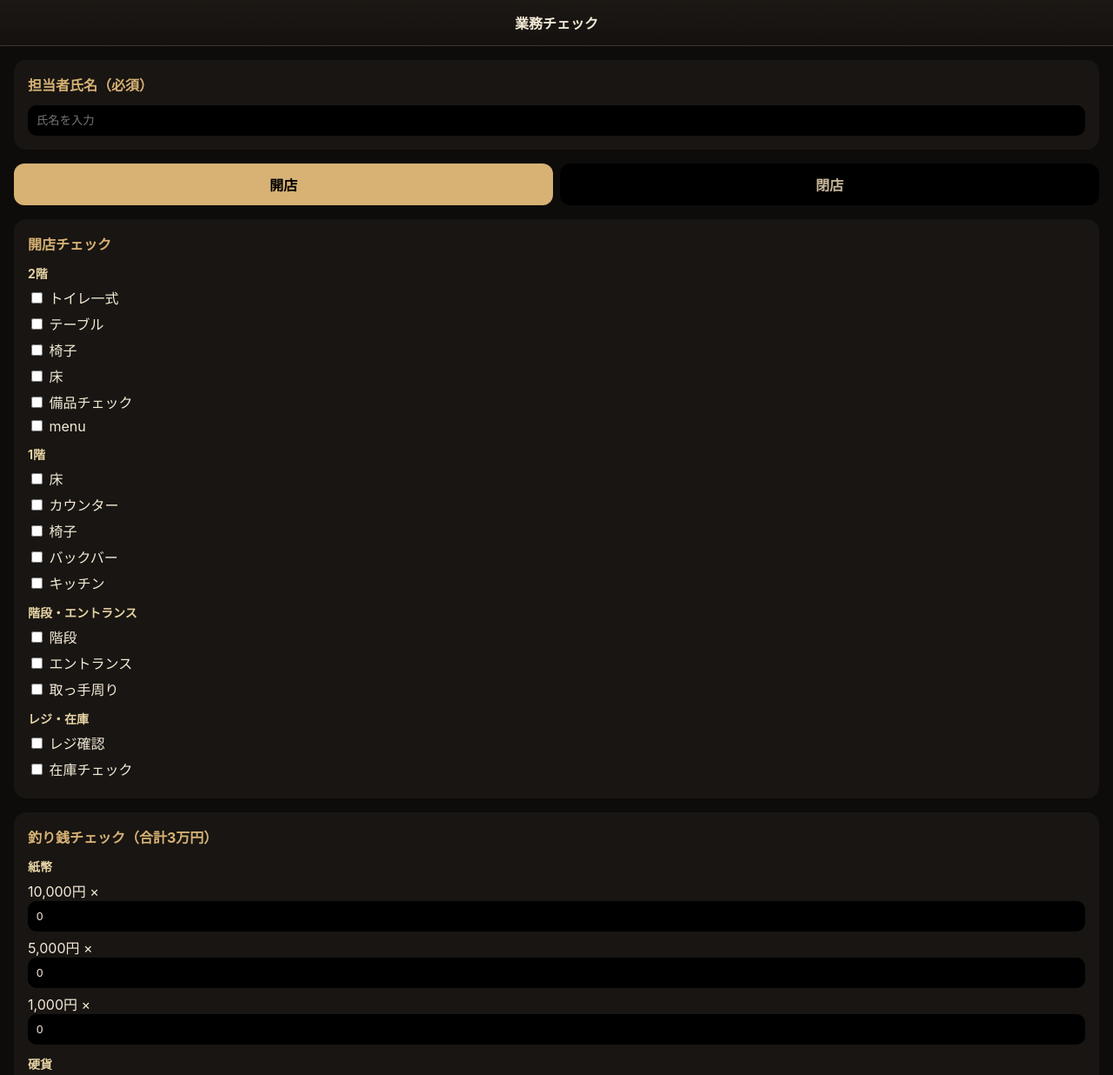
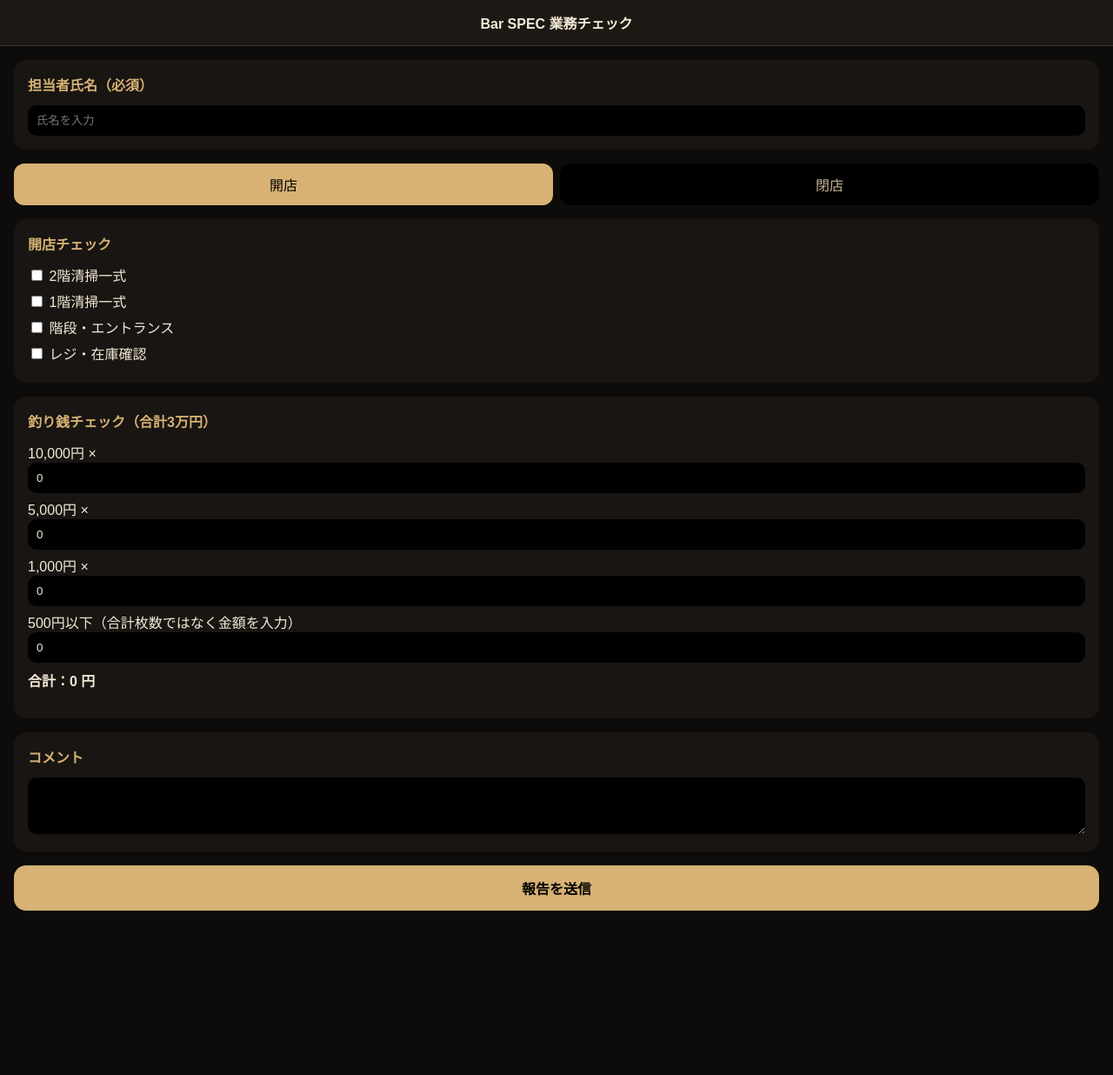
Before and after one commit to barspec884-cmyk/spec-operations, a plain HTML site: page public/index.html in a window 1280 px wide. Shown: the top 1236 px of the page at 87% size. After the commit the page ends 1063 px from the top, so only its background shows below. Drawn offline with Linux system fonts and the light colour scheme.

Commit message:
Add files via upload

```diff
--- a/public/index.html
+++ b/public/index.html
@@ -5,160 +5,67 @@
 <meta name="viewport" content="width=device-width,initial-scale=1">
 <title>業務チェック｜Bar SPEC</title>
 <style>
-:root{
-  --bg-open:#0e0c0a;
-  --bg-close:#0b1020;
-  --panel:#181512;
-  --text:#f4ead7;
-  --muted:#c9b89b;
-  --amber:#d7b274;
-  --blue:#7da7ff;
-  --ok:#8fd19e;
-  --ng:#ff8f8f;
-}
+:root{--bg-open:#0e0c0a;--bg-close:#0b1020;--panel:#181512;--text:#f4ead7;--muted:#c9b89b;--amber:#d7b274;--blue:#7da7ff;--ok:#8fd19e;--ng:#ff8f8f;}
 *{box-sizing:border-box}
-body{
-  margin:0;
-  font-family:-apple-system,BlinkMacSystemFont,"Noto Sans JP",sans-serif;
-  background:var(--bg-open);
-  color:var(--text);
-  transition:background .3s;
-}
+body{margin:0;font-family:sans-serif;background:var(--bg-open);color:var(--text);transition:background .3s;}
 body.close{background:var(--bg-close)}
-header{
-  padding:14px;
-  text-align:center;
-  font-weight:600;
-  background:linear-gradient(#1c1814,#14110f);
-  border-bottom:1px solid #ffffff22;
-}
+header{padding:14px;text-align:center;font-weight:600;background:#1c1814;border-bottom:1px solid #ffffff22;}
 main{padding:16px}
-.card{
-  background:var(--panel);
-  border-radius:14px;
-  padding:16px;
-  margin-bottom:16px;
-}
+.card{background:var(--panel);border-radius:14px;padding:16px;margin-bottom:16px;}
 h2{font-size:16px;margin:0 0 12px;color:var(--amber)}
 h3{font-size:14px;margin:12px 0 6px;color:#e6d3a3}
 label{display:block;margin:6px 0}
-input[type="text"],input[type="number"],textarea{
-  width:100%;
-  padding:10px;
-  border-radius:10px;
-  border:none;
-  background:#000;
-  color:var(--text);
-}
-textarea{resize:vertical}
-button{
-  width:100%;
-  padding:14px;
-  border-radius:14px;
-  border:none;
-  font-size:16px;
-  font-weight:600;
-  background:var(--amber);
-  color:#000;
-  cursor: pointer;
-}
+input[type="text"],input[type="number"],textarea{width:100%;padding:10px;border-radius:10px;border:none;background:#000;color:var(--text);}
+button{width:100%;padding:14px;border-radius:14px;border:none;font-size:16px;font-weight:600;background:var(--amber);color:#000;cursor:pointer;}
 .tabs{display:flex;gap:8px;margin-bottom:16px}
-.tab{
-  flex:1;
-  padding:12px;
-  text-align:center;
-  border-radius:12px;
-  font-weight:600;
-  background:#000;
-  color:var(--muted);
-  cursor: pointer;
-}
+.tab{flex:1;padding:12px;text-align:center;border-radius:12px;background:#000;color:var(--muted);cursor:pointer;}
 .tab.active.open{background:var(--amber);color:#000}
 .tab.active.close{background:var(--blue);color:#000}
-.note{font-size:13px;color:var(--muted);line-height:1.5}
+.hidden{display:none}
 #cashResult{font-weight:600;margin-top:8px}
-.hidden{display:none}
 </style>
 </head>
 <body>
-<header>業務チェック</header>
+<header>Bar SPEC 業務チェック</header>
 <main>
-
   <div class="card">
     <h2>担当者氏名（必須）</h2>
     <input id="name" type="text" placeholder="氏名を入力">
   </div>
-
   <div class="tabs">
     <div id="tabOpen" class="tab active open" onclick="setMode('開店')">開店</div>
-  <div id="tabClose" class="tab close" onclick="setMode('閉店')">閉店</div>
+    <div id="tabClose" class="tab" onclick="setMode('閉店')">閉店</div>
   </div>
-
   <div id="openSection" class="card">
     <h2>開店チェック</h2>
-  <h3>2階</h3>
-  <label><input type="checkbox" value="2階 トイレ"> トイレ一式</label>
-  <label><input type="checkbox" value="2階 テーブル"> テーブル</label>
-  <label><input type="checkbox" value="2階 椅子"> 椅子</label>
-  <label><input type="checkbox" value="2階 床"> 床</label>
-  <label><input type="checkbox" value="2階 備品チェック"> 備品チェック</label>
-  <label><input type="checkbox" value="2階 menu"> menu</label>
-  <h3>1階</h3>
-  <label><input type="checkbox" value="1階 床"> 床</label>
-  <label><input type="checkbox" value="1階 カウンター"> カウンター</label>
-  <label><input type="checkbox" value="1階 椅子"> 椅子</label>
-  <label><input type="checkbox" value="1階 バックバー"> バックバー</label>
-  <label><input type="checkbox" value="1階 キッチン"> キッチン</label>
-  <h3>階段・エントランス</h3>
-  <label><input type="checkbox" value="階段"> 階段</label>
-  <label><input type="checkbox" value="エントランス"> エントランス</label>
-  <label><input type="checkbox" value="取っ手周り"> 取っ手周り</label>
-  <h3>レジ・在庫</h3>
-  <label><input type="checkbox" value="レジ確認"> レジ確認</label>
-  <label><input type="checkbox" value="在庫チェック"> 在庫チェック</label>
+    <label><input type="checkbox" value="2階清掃"> 2階清掃一式</label>
+    <label><input type="checkbox" value="1階清掃"> 1階清掃一式</label>
+    <label><input type="checkbox" value="エントランス"> 階段・エントランス</label>
+    <label><input type="checkbox" value="レジ在庫確認"> レジ・在庫確認</label>
   </div>
-
   <div id="closeSection" class="card hidden">
     <h2>閉店チェック</h2>
-  <label><input type="checkbox" value="レジ締確認"> レジ締確認</label>
-  <label><input type="checkbox" value="3階 エアコン"> 3階 エアコン</label>
-  <label><input type="checkbox" value="2階 エアコン"> 2階 エアコン</label>
-  <label><input type="checkbox" value="1階 エアコン"> 1階 エアコン</label>
-  <label><input type="checkbox" value="照明 消灯確認"> 照明 消灯</label>
-  <label><input type="checkbox" value="食洗器"> 食洗器</label>
-  <label><input type="checkbox" value="おしぼりウォーマー"> おしぼりウォーマー</label>
-  <label><input type="checkbox" value="カーテン"> カーテン</label>
-  <label><input type="checkbox" value="施錠"> 施錠</label>
+    <label><input type="checkbox" value="レジ締"> レジ締確認</label>
+    <label><input type="checkbox" value="全階エアコンOFF"> 全階エアコンOFF</label>
+    <label><input type="checkbox" value="消灯・施錠"> 消灯・施錠</label>
   </div>
-
   <div class="card">
     <h2>釣り銭チェック（合計3万円）</h2>
-  <h3>紙幣</h3>
-  <label>10,000円 × <input type="number" id="n10000" value="0" min="0"></label>
-  <label>5,000円 × <input type="number" id="n5000" value="0" min="0"></label>
-  <label>1,000円 × <input type="number" id="n1000" value="0" min="0"></label>
-  <h3>硬貨</h3>
-  <label>500円 × <input type="number" id="n500" value="0" min="0"></label>
-  <label>100円 × <input type="number" id="n100" value="0" min="0"></label>
-  <label>50円 × <input type="number" id="n50" value="0" min="0"></label>
-  <label>10円 × <input type="number" id="n10" value="0" min="0"></label>
-  <label>5円 × <input type="number" id="n5" value="0" min="0"></label>
-  <label>1円 × <input type="number" id="n1" value="0" min="0"></label>
+    <label>10,000円 × <input type="number" id="n10000" value="0" oninput="calc()"></label>
+    <label>5,000円 × <input type="number" id="n5000" value="0" oninput="calc()"></label>
+    <label>1,000円 × <input type="number" id="n1000" value="0" oninput="calc()"></label>
+    <label>500円以下（合計枚数ではなく金額を入力） <input type="number" id="others" value="0" oninput="calc()"></label>
     <p id="cashResult">合計：0 円</p>
-  <p class="note">※ 合計3万円が最重要です。</p>
   </div>
-
   <div class="card">
-  <h2>コメント（差異がある場合は必須）</h2>
+    <h2>コメント</h2>
     <textarea id="comment" rows="3"></textarea>
   </div>
-
   <button onclick="sendMail()">報告を送信</button>
 </main>
 
 <script>
 let mode = '開店';
-
 function setMode(m) {
   mode = m;
   document.getElementById('tabOpen').className = 'tab' + (m === '開店' ? ' active open' : '');
@@ -166,58 +73,40 @@
   document.getElementById('openSection').classList.toggle('hidden', m !== '開店');
   document.getElementById('closeSection').classList.toggle('hidden', m !== '閉店');
   document.body.className = (m === '閉店' ? 'close' : '');
-  calcCash();
 }
-
-function calcCash() {
-  const ids = ['n10000','n5000','n1000','n500','n100','n50','n10','n5','n1'];
-  const vals = [10000, 5000, 1000, 500, 100, 50, 10, 5, 1];
-  let total = 0;
-  ids.forEach((id, i) => {
-    total += (parseInt(document.getElementById(id).value) || 0) * vals[i];
-  });
-  const isOk = (total === 30000);
-  const status = isOk ? '（基準一致）' : '（不一致）';
-  const resultEl = document.getElementById('cashResult');
-  resultEl.textContent = `合計：${total.toLocaleString()} 円 ${status}`;
-  resultEl.style.color = isOk ? 'var(--ok)' : 'var(--ng)';
+function calc() {
+  const t = (Number(document.getElementById('n10000').value)*10000) +
+            (Number(document.getElementById('n5000').value)*5000) +
+            (Number(document.getElementById('n1000').value)*1000) +
+            Number(document.getElementById('others').value);
+  const isOk = (t === 30000);
+  const res = document.getElementById('cashResult');
+  res.textContent = `合計：${t.toLocaleString()} 円 ${isOk ? '（基準一致）' : '（不一致）'}`;
+  res.style.color = isOk ? 'var(--ok)' : 'var(--ng)';
 }
-
-document.querySelectorAll('input[type="number"]').forEach(el => {
-  el.addEventListener('input', calcCash);
-});
-
 async function sendMail(){
   const name = document.getElementById('name').value.trim();
-  if (!name) return alert('氏名を入力してください');
-
+  if(!name) return alert('氏名を入力してください');
   const cashText = document.getElementById('cashResult').textContent;
-  const comment = document.getElementById('comment').value.trim();
-  const checks = [...document.querySelectorAll(`#${mode === '開店' ? 'open' : 'close'}Section input:checked`)]
-    .map(c => '・' + c.value).join('\n');
+  const comment = document.getElementById('comment').value;
+  const checks = [...document.querySelectorAll(`#${mode==='開店'?'open':'close'}Section input:checked`)].map(c=>'・'+c.value).join('\n');
 
   const btn = document.querySelector('button');
-  btn.disabled = true;
-  btn.textContent = '送信中...';
+  btn.disabled = true; btn.textContent = '送信中...';
 
   try {
     const res = await fetch('/api/report', {
       method: 'POST',
-      headers: { 'Content-Type': 'application/json' },
+      headers: {'Content-Type': 'application/json'},
       body: JSON.stringify({ mode, name, checks, cashText, comment })
     });
     const data = await res.json();
-    if (res.ok) {
-      alert('報告を送信しました');
-      location.reload();
-    } else {
-      throw new Error(data.error || '送信エラー');
-    }
-  } catch (err) {
-    alert('エラー: ' + err.message);
+    if(res.ok) { alert('送信完了しました'); location.reload(); }
+    else { alert('エラー: ' + data.error); }
+  } catch(e) {
+    alert('サーバーエラーが発生しました。Vercelの環境変数などを確認してください。');
   } finally {
-    btn.disabled = false;
-    btn.textContent = '報告を送信';
+    btn.disabled = false; btn.textContent = '報告を送信';
   }
 }
 </script>
```
Lines whose indentation alone changed are shown as unchanged.
